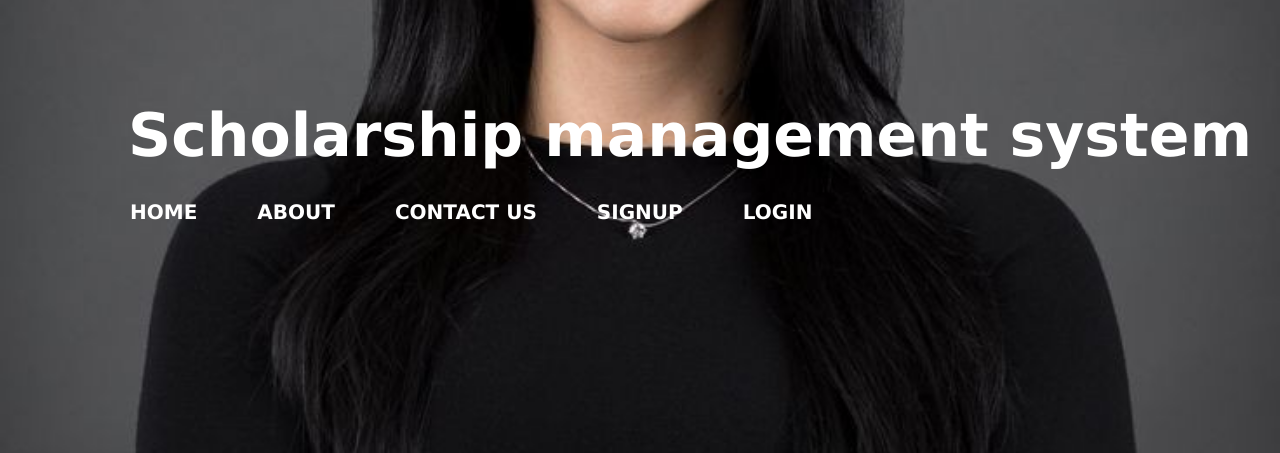
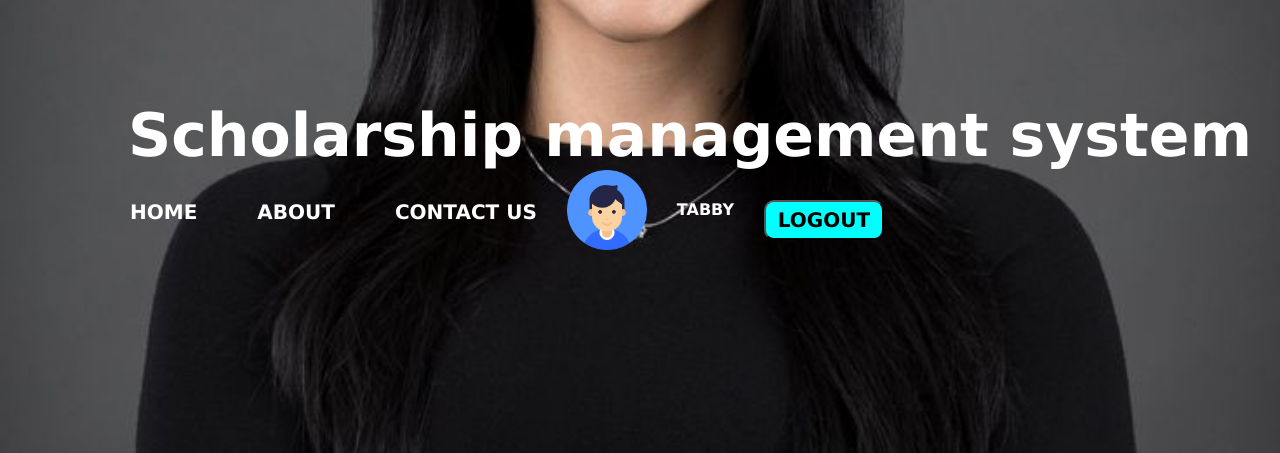
Before and after one commit to LisanzaTabby/DjangoProject, a Django app: page /users/ in a window 1280 px wide. Shown: the top 453 px of the page. Run offline with Django 5.2, Linux system fonts and the light colour scheme; a user stored in the database is signed in; data comes from the database, SQL or seed files in the repository; both versions use the stored data as it was after the commit.

Commit message:
initial commit

```diff
--- a/templates/users.html
+++ b/templates/users.html
@@ -17,8 +17,8 @@
                 <a href="#"><li>Home</li></a>
                 <a href="/about"><li>About</li></a>
                 <a href="/contact"><li>Contact us</li></a>
-                {% if User.is_authenticated %}
-                <li class="profile"style= "list-style: None;"><img src="{% static 'images/user.png' %}"></li><span class="username"style= "text-transform: Uppercase;">{{UserInfo.username}}</span>
+                {% if user.is_authenticated %}
+                <li class="profile"style= "list-style: None;"><img src="{% static 'images/user.png' %}"></li><span class="username"style= "text-transform: Uppercase;">{{user.username}}</span>
                 <form action="/signout" method="post">
                     {% csrf_token %}
                     <input type="submit" value="Logout">
```
Also changed, not shown: db.sqlite3.
